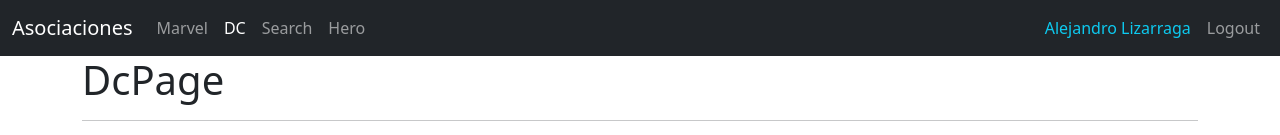
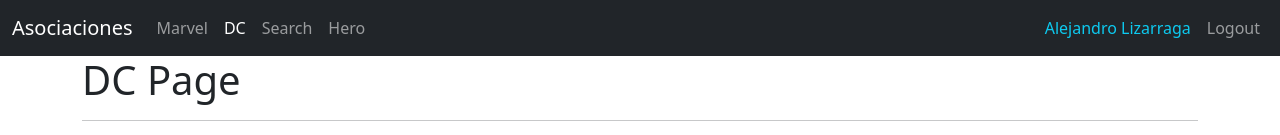
Before and after one commit to Alejandrolga02/07-heroes-spa, a React (Vite) app: page /dc in a window 1280 px wide. Shown: the top 135 px of the page. Built offline with nearby package versions, Linux system fonts and the light colour scheme.

Commit message:
Added useMemo

```diff
--- a/src/heroes/components/HeroList.jsx
+++ b/src/heroes/components/HeroList.jsx
@@ -2,10 +2,10 @@ import PropTypes from "prop-types";
 
 import { HeroCard } from "./";
 import { getHeroesByPublisher } from "../helpers";
+import { useMemo } from "react";
 
 export const HeroList = ({ publisher }) => {
-
-	const heroes = getHeroesByPublisher(publisher);
+	const heroes = useMemo(() => getHeroesByPublisher(publisher), [publisher]);
 
 	return (
 		<div className="row rows-cols-1 row-cols-md-3 g-3">
--- a/src/heroes/pages/DcPage.jsx
+++ b/src/heroes/pages/DcPage.jsx
@@ -3,7 +3,7 @@ import { HeroList } from "../components";
 export const DcPage = () => {
 	return (
 		<>
-			<h1>DcPage</h1>
+			<h1>DC Page</h1>
 			<hr />
 
 			<HeroList publisher="DC Comics" />
--- a/src/heroes/pages/heroPage.jsx
+++ b/src/heroes/pages/heroPage.jsx
@@ -1,13 +1,14 @@
 import { Navigate, useNavigate, useParams } from "react-router-dom";
 import { getHeroById } from "../helpers/getHeroById";
+import { useMemo } from "react";
 
 export const HeroPage = () => {
 	const {id} = useParams();
-	const hero = getHeroById(id);
+	const hero = useMemo(() => getHeroById(id), [id]);
 	const navigate = useNavigate();
 
 	const onNavigateBack = () => {
-		navigate('/');
+		navigate(-1);
 	}
 
 	if (!hero) {
```
